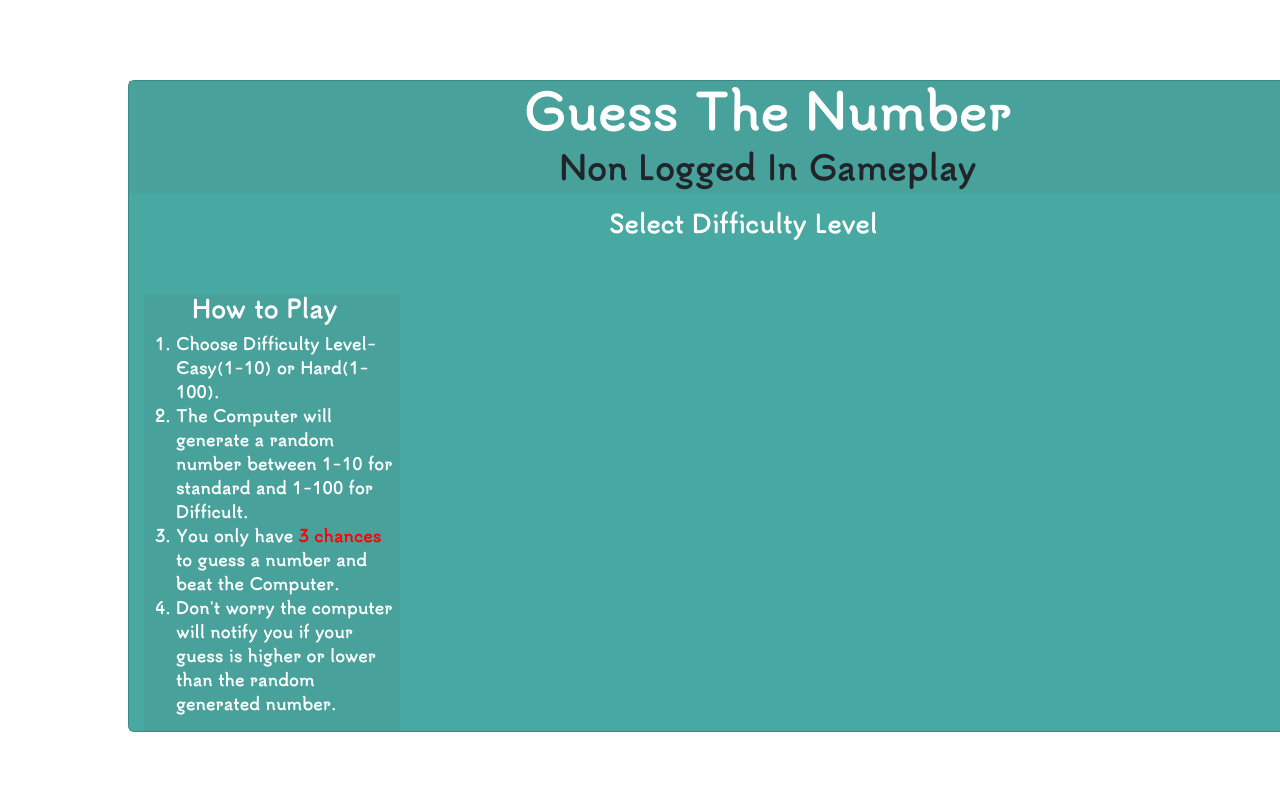
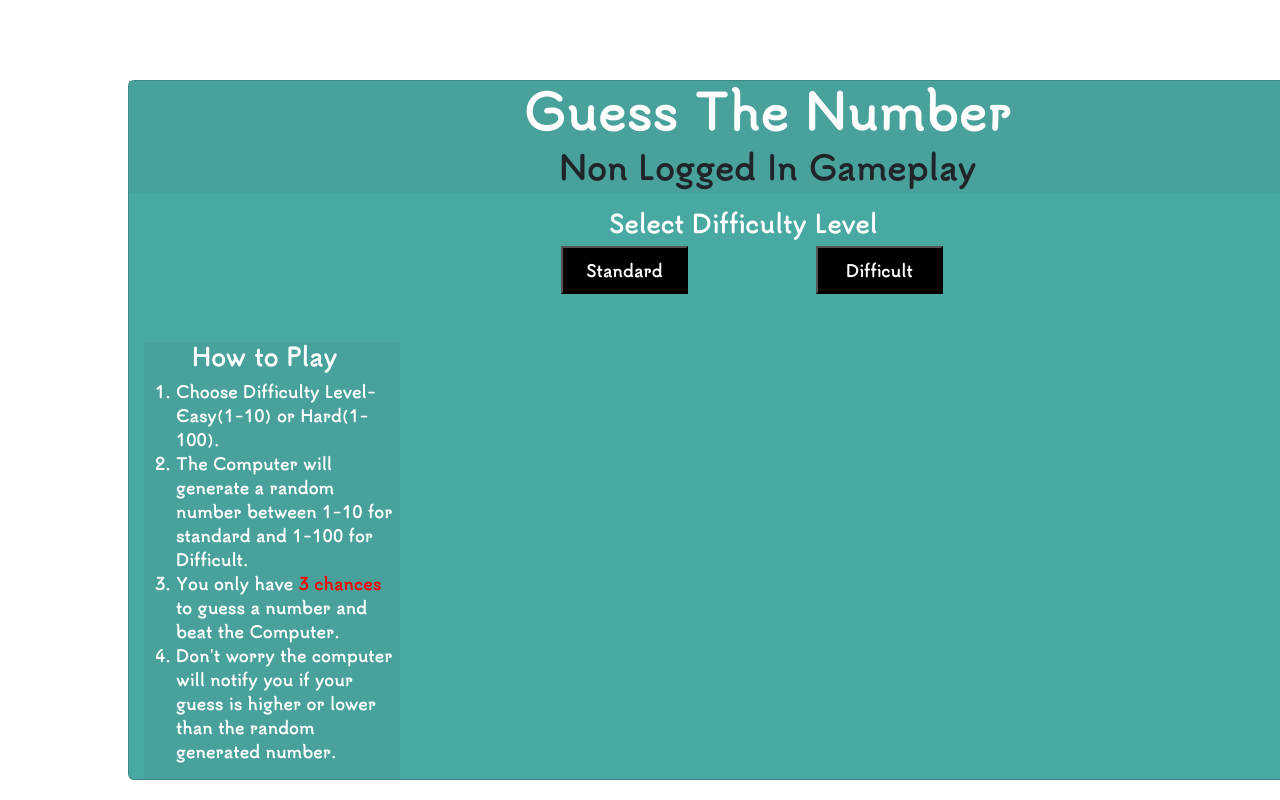
Before and after one commit to AndrewIMLEx/Learning-Project, a React app: page / in a window 1280 px wide. Shown: the top 800 px of the page. Built offline with nearby package versions, Linux system fonts and the light colour scheme.

Commit message:
add buttons to levels

```diff
--- a/src/Homepage/Levels.jsx
+++ b/src/Homepage/Levels.jsx
@@ -5,6 +5,8 @@ render(){
     return(
         <>
         <h4>Select Difficulty Level</h4>
+        <button id="standard" type  = "submit">Standard</button>
+        <button id="difficult" type = "submit">Difficult</button>
         </>
     )
 }
```
